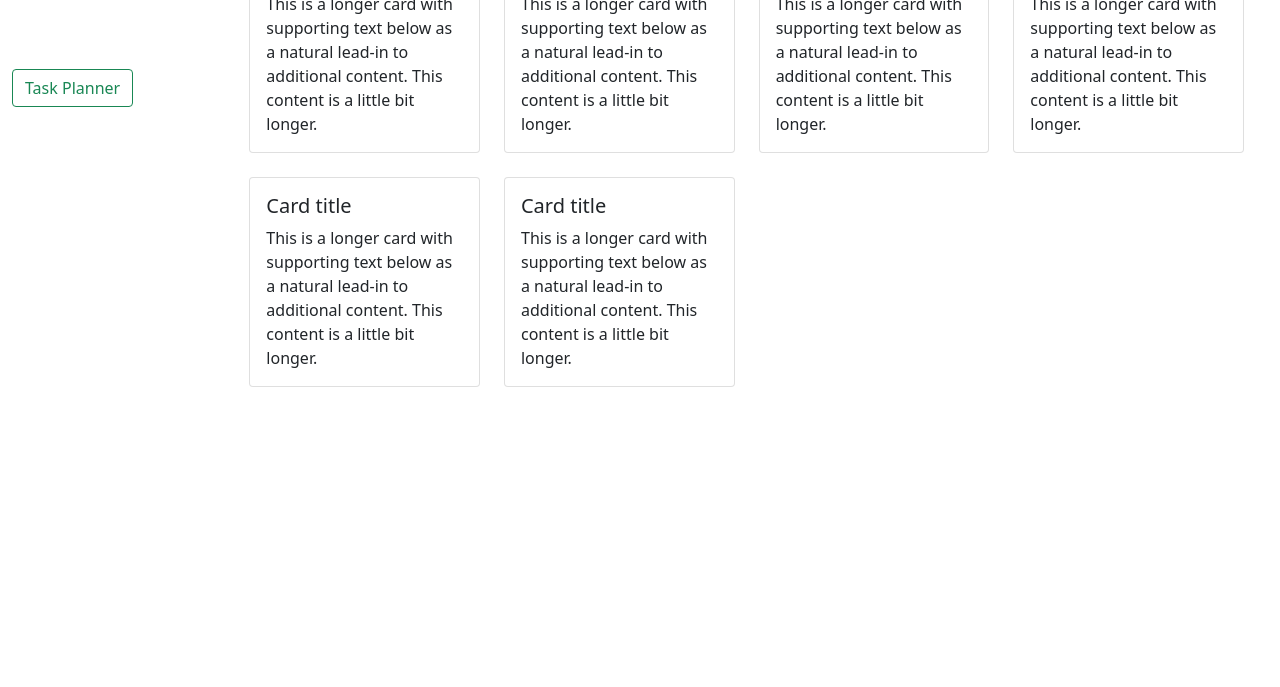
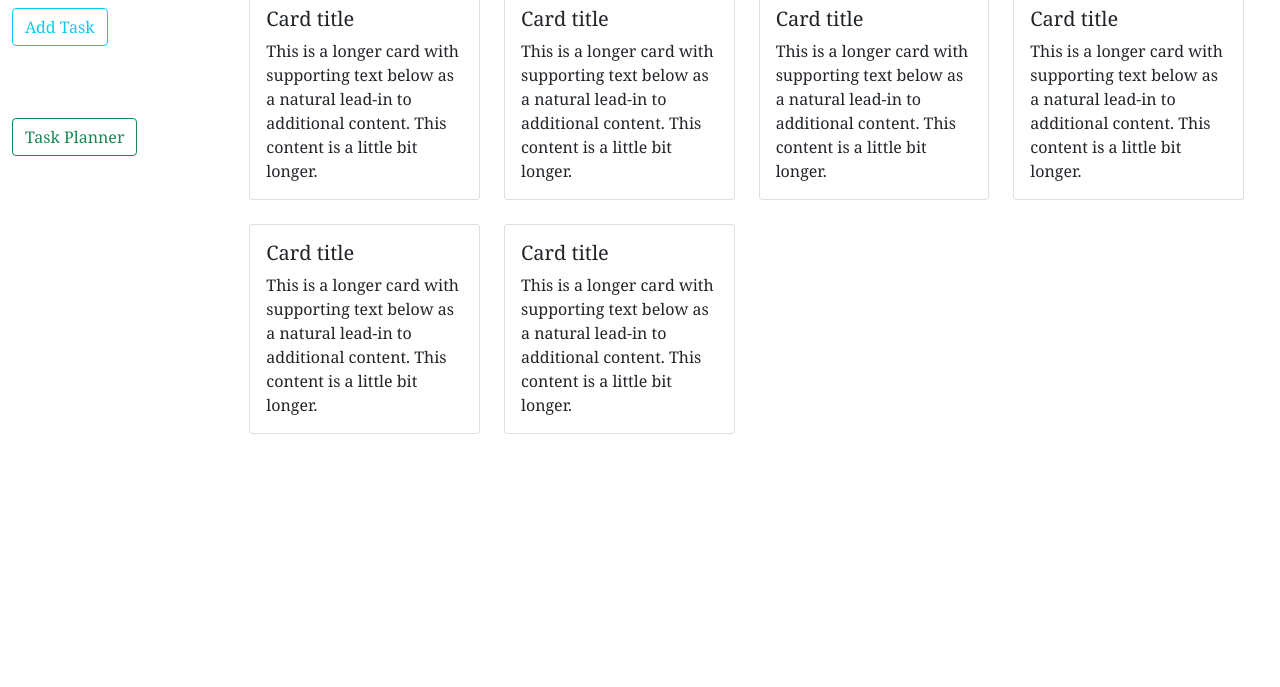
Before and after one commit to kumu98/Group4JWDProject, a plain HTML site: page index1.html in a window 1280 px wide. Shown: the part 113-800 px from the top of the page. Drawn offline with nearby package versions, Linux system fonts and the light colour scheme.

Commit message:
Update index1.html

```diff
--- a/index1.html
+++ b/index1.html
@@ -7,7 +7,7 @@
 
     <!-- Bootstrap CSS -->
     <link href="https://cdn.jsdelivr.net/npm/bootstrap@5.0.2/dist/css/bootstrap.min.css" rel="stylesheet" integrity="sha384-EVSTQN3/azprG1Anm3QDgpJLIm9Nao0Yz1ztcQTwFspd3yD65VohhpuuCOmLASjC" crossorigin="anonymous">
-    <link href="./style1.css" rel="stylesheet">
+    <link href="./style.css" rel="stylesheet">
     <title>Task Planner</title>
 </head>
 
```
